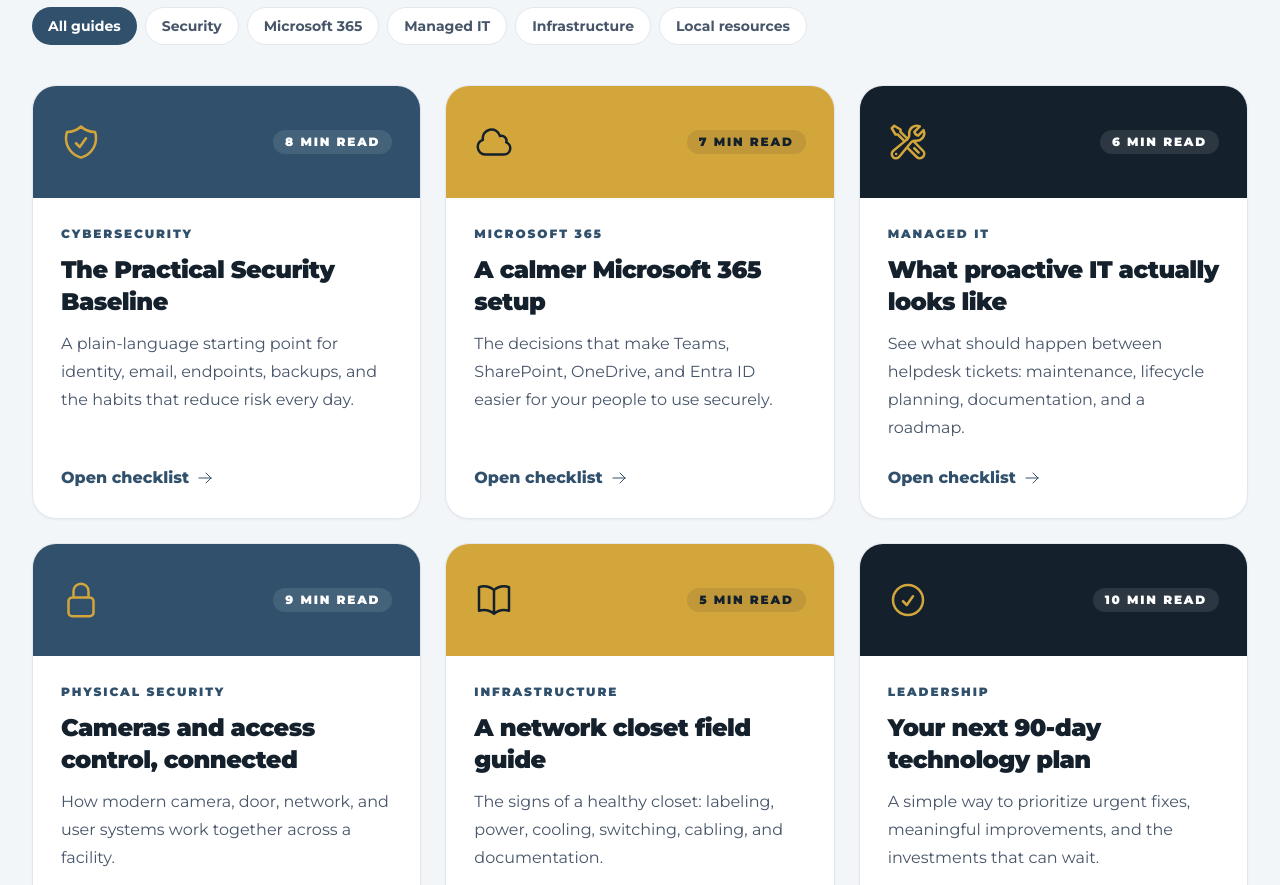
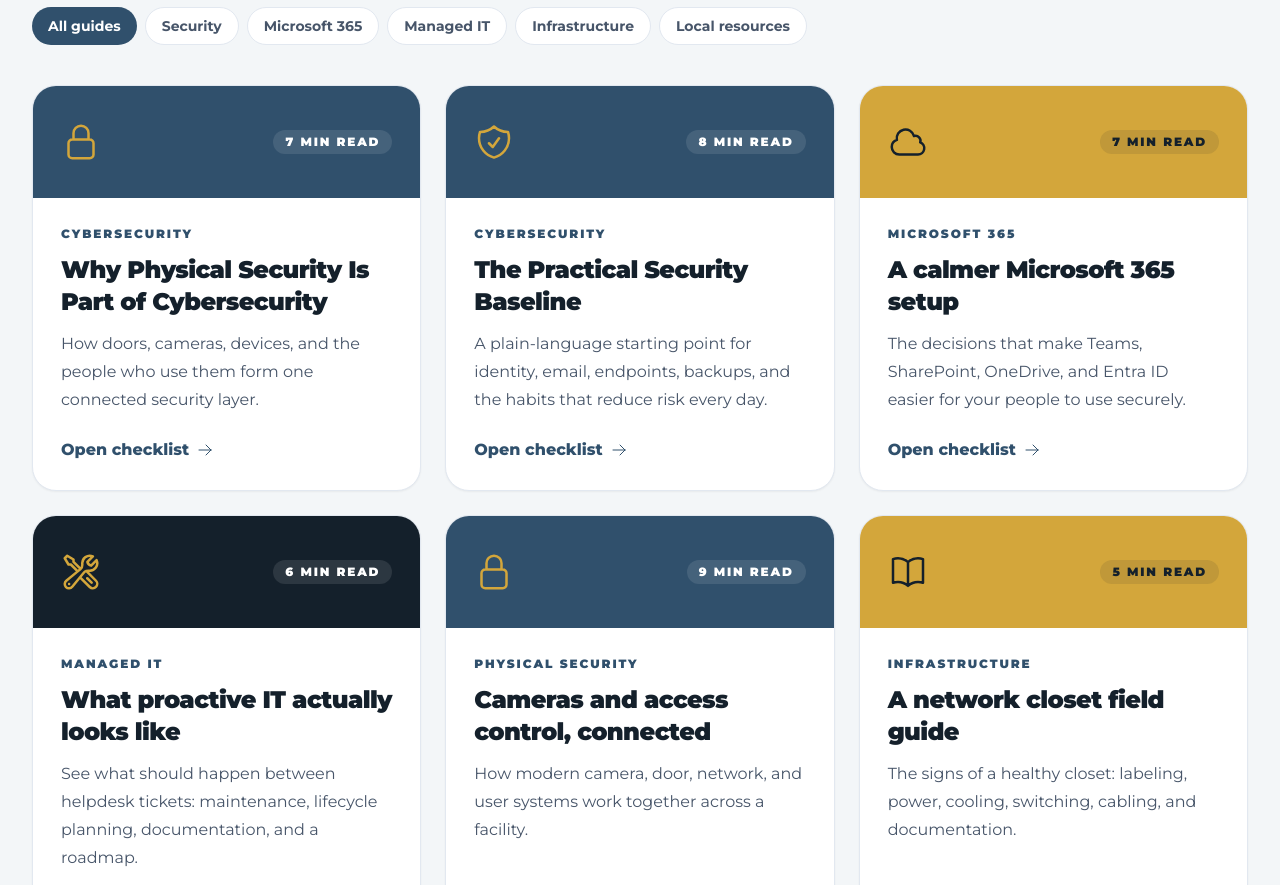
Before and after one commit to MissionTS/mts-site, a Next.js app: page /resources in a window 1280 px wide. Shown: the part 1220-2105 px from the top of the page. Built offline with nearby package versions, Linux system fonts and the light colour scheme.

Commit message:
Add physical security cybersecurity guide

```diff
--- a/app/resources/[slug]/page.tsx
+++ b/app/resources/[slug]/page.tsx
@@ -6,6 +6,7 @@ import { SiteHeader } from "@/components/SiteHeader";
 import { KnowledgeArticle } from "@/components/KnowledgeArticle";
 
 const checklists: Record<string, { category: string; title: string; intro: string; items: string[] }> = {
+  "physical-security-cybersecurity": { category: "Cybersecurity", title: "Why Physical Security Is Part of Cybersecurity", intro: "A stolen badge, unlocked closet, or exposed camera can create the same kind of access problem as a compromised password. Strong security connects the physical and digital layers.", items: ["Inventory doors, server rooms, network closets, workstations, and other sensitive areas.", "Review who can enter each space and remove access that no longer matches a person’s role.", "Protect cameras, access controllers, switches, and other security devices with strong accounts and updates.", "Connect physical events with digital incident response so teams know when to preserve footage and logs.", "Train staff to report tailgating, lost badges, unattended devices, and suspicious activity.", "Review physical and cybersecurity controls together during quarterly risk planning."] },
   "security-baseline": { category: "Cybersecurity", title: "The Practical Security Baseline", intro: "Use this as a first-pass review of the safeguards that protect people, systems, and customer trust.", items: ["Turn on multifactor authentication for every user and administrator.", "Confirm endpoint protection, patching, and encryption are active on every managed device.", "Review admin accounts and remove access people no longer need.", "Test backups by restoring a real file—not just checking that a job completed.", "Run a short phishing and incident-reporting refresher with staff.", "Write down who makes the call if an account, device, or mailbox is compromised."] },
   "microsoft-365-setup": { category: "Microsoft 365", title: "A calmer Microsoft 365 setup", intro: "A focused checklist for making Microsoft 365 easier to use and safer to manage.", items: ["Choose a clear naming and ownership pattern for Teams and SharePoint sites.", "Review guest access, external sharing, and inactive accounts.", "Standardize MFA, sign-in policies, and device enrollment.", "Define where files belong so staff are not emailing duplicate versions.", "Create retention, backup, and recovery expectations for critical data.", "Give users a short guide for Teams, OneDrive, and reporting suspicious messages."] },
   "proactive-it": { category: "Managed IT", title: "What proactive IT actually looks like", intro: "Use this checklist to see whether your IT program is preventing surprises—or simply reacting to them.", items: ["Maintain an accurate inventory of users, devices, software, and warranties.", "Patch operating systems, browsers, applications, and network equipment on a regular cadence.", "Review alerts and recurring tickets for patterns that deserve a permanent fix.", "Track device age and plan replacements before productivity is affected.", "Keep current diagrams, credentials, vendors, and escalation contacts documented.", "Hold a recurring roadmap conversation tied to business priorities and budget."] },
--- a/app/resources/page.tsx
+++ b/app/resources/page.tsx
@@ -16,6 +16,7 @@ import { SiteFooter } from "@/components/SiteFooter";
 import { SiteHeader } from "@/components/SiteHeader";
 
 const guides = [
+  { slug: "physical-security-cybersecurity", icon: LockClosedIcon, tag: "Cybersecurity", title: "Why Physical Security Is Part of Cybersecurity", text: "How doors, cameras, devices, and the people who use them form one connected security layer.", time: "7 min read", tone: "bg-mission-navy" },
   { slug: "security-baseline", icon: ShieldCheckIcon, tag: "Cybersecurity", title: "The Practical Security Baseline", text: "A plain-language starting point for identity, email, endpoints, backups, and the habits that reduce risk every day.", time: "8 min read", tone: "bg-mission-navy" },
   { slug: "microsoft-365-setup", icon: CloudIcon, tag: "Microsoft 365", title: "A calmer Microsoft 365 setup", text: "The decisions that make Teams, SharePoint, OneDrive, and Entra ID easier for your people to use securely.", time: "7 min read", tone: "bg-mission-gold" },
   { slug: "proactive-it", icon: WrenchScrewdriverIcon, tag: "Managed IT", title: "What proactive IT actually looks like", text: "See what should happen between helpdesk tickets: maintenance, lifecycle planning, documentation, and a roadmap.", time: "6 min read", tone: "bg-mission-ink" },
--- a/components/KnowledgeArticle.tsx
+++ b/components/KnowledgeArticle.tsx
@@ -5,6 +5,15 @@ type Guide = { category: string; title: string; intro: string; items: string[] }
 type Section = { heading: string; body: string };
 
 const articles: Record<string, { lead: string; sections: Section[]; takeaway: string }> = {
+  "physical-security-cybersecurity": {
+    lead: "Cybersecurity does not stop at the login screen. A stolen badge, unlocked network closet, or exposed camera controller can give an intruder a path to the same systems protected by passwords and firewalls.",
+    sections: [
+      { heading: "The physical attack surface", body: "Server rooms, wiring closets, laptops, printers, access controllers, and cameras all hold information or provide a route into the environment. If they are easy to reach, digital controls may be bypassed entirely." },
+      { heading: "Connect the controls", body: "Physical security and cybersecurity work best together: access permissions should match identity roles, devices should be patched and monitored, and camera footage should support investigations when an account or facility is compromised." },
+      { heading: "Make it part of the routine", body: "Review badge access, visitor processes, equipment locations, privacy zones, and incident contacts alongside MFA, endpoint security, and backups. The goal is one risk picture—not separate checklists owned by disconnected teams." },
+    ],
+    takeaway: "A secure organization protects the places, devices, people, and accounts that make its technology possible.",
+  },
   "security-baseline": {
     lead: "A practical security baseline is the collection of everyday controls that makes a business harder to compromise and easier to recover. It is not a single product. It is a repeatable way to protect identities, devices, information, and operations.",
     sections: [
```
